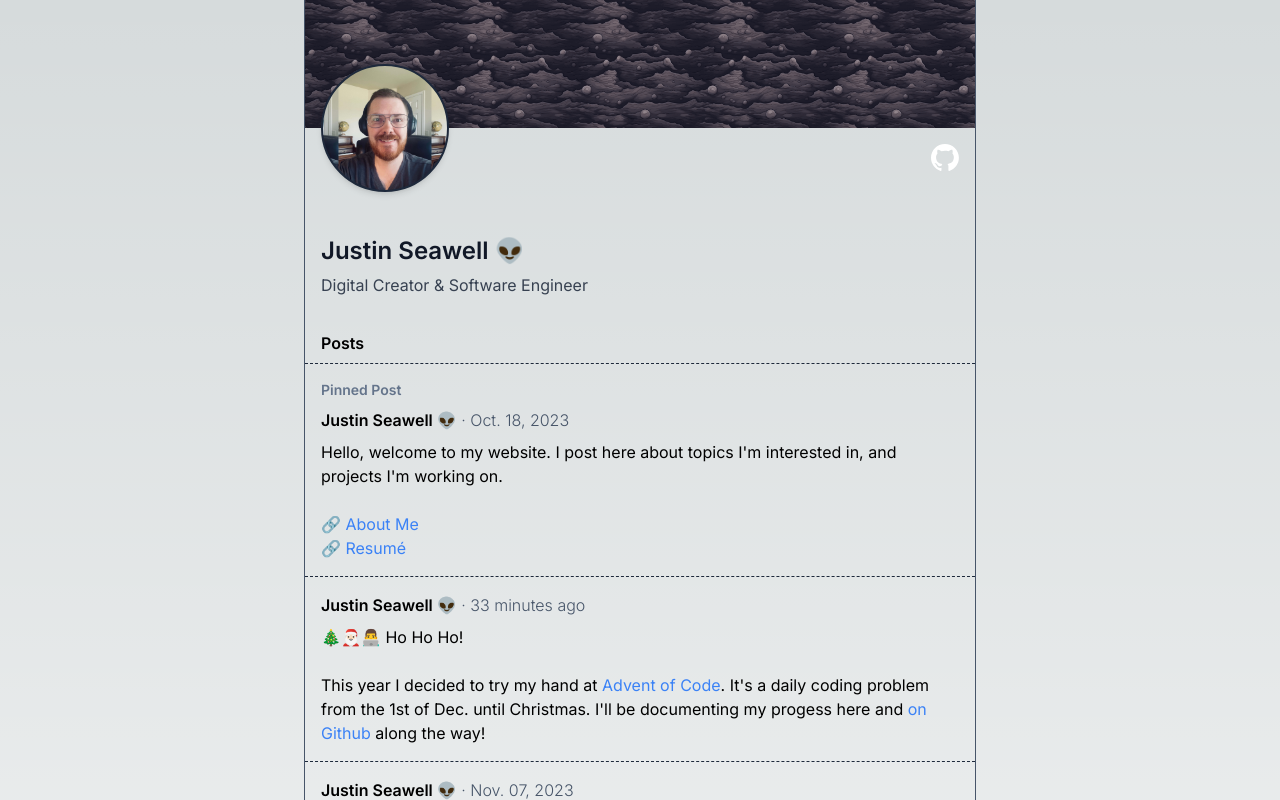
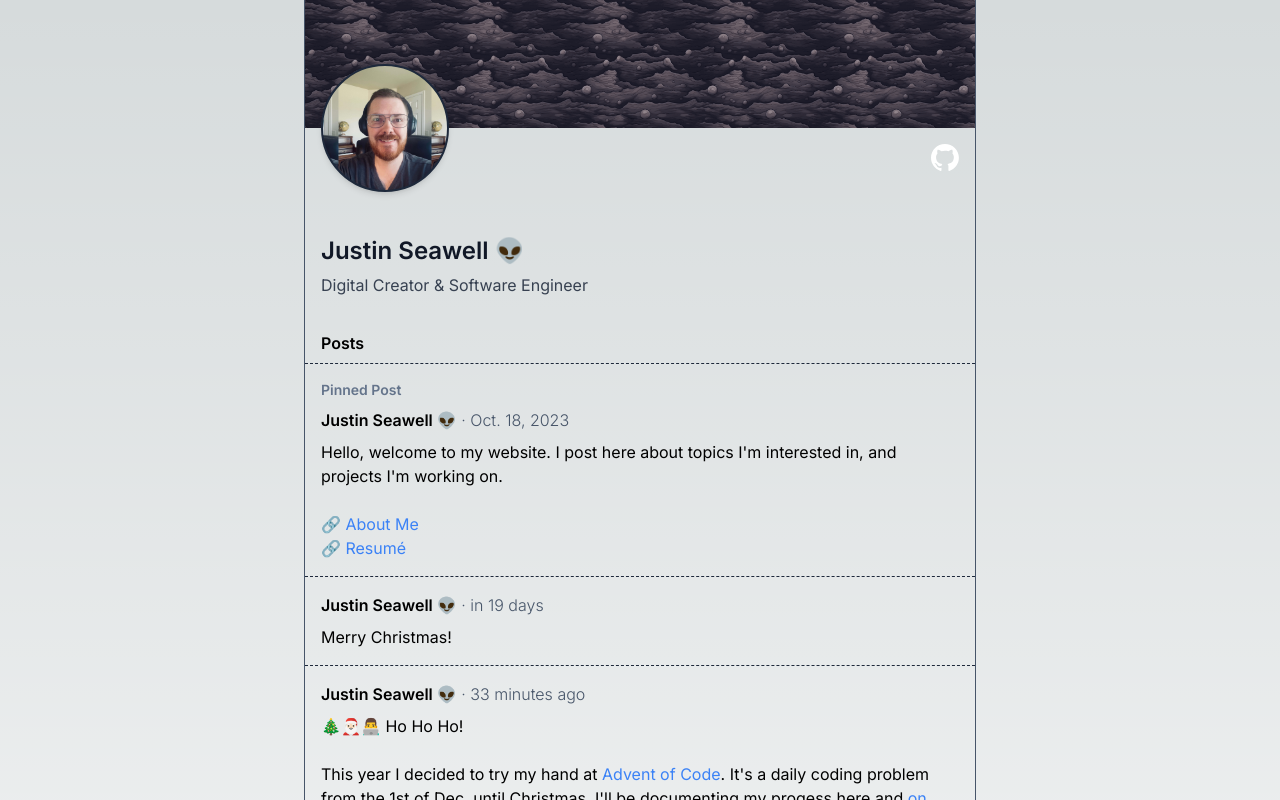
Before and after one commit to jpseawell/personal-site, a Next.js app: page / in a window 1280 px wide. Shown: the top 800 px of the page. Built offline with nearby package versions, Linux system fonts and the light colour scheme.

Commit message:
feat: add threads functionality

```diff
--- a/components/feed.tsx
+++ b/components/feed.tsx
@@ -9,12 +9,12 @@ type FeedProps = {
 export default function Feed({ posts }: FeedProps) {
   return (
     <>
-      <div className="px-4 py-2 border border-x-0 border-t-0 border-slate-800 border-dashed flex">
+      <div className="px-4 py-2">
         <div className="font-semibold">Posts</div>
       </div>
-      <div>
+      <div className="border border-x-0 border-t-0 border-slate-800 border-dashed">
         {posts.map((post) => (
-          <a key={post.id} href={`posts/${post.id}`}>
+          <a key={post.id} href={`/posts/${post.id}`}>
             <Post post={post} />
           </a>
         ))}
--- a/components/post.tsx
+++ b/components/post.tsx
@@ -11,12 +11,18 @@ type PostProps = {
 
 export function Post({ post, expanded }: PostProps) {
   return (
-    <>
-      <div className="border-b border-slate-800 border-dashed p-4">
+    <div
+      className={`border-slate-800 ${
+        post?.replyTo
+          ? "px-4 py-3 border-l border-solid ml-6"
+          : "p-4 border-t border-dashed"
+      }
+
+      ${post.replyTo && !post?.hasReplies && "mb-4"}
+      `}
+    >
       {post.pinned && (
-          <p className="text-sm mb-2 font-semibold text-slate-500">
-            Pinned Post
-          </p>
+        <p className="text-sm mb-2 font-semibold text-slate-500">Pinned Post</p>
       )}
       <p className="mb-2">
         <span className="font-semibold">{content.profileName}</span>
@@ -55,6 +61,5 @@ export function Post({ post, expanded }: PostProps) {
         </div>
       )}
     </div>
-    </>
   );
 }
--- a/data/posts.ts
+++ b/data/posts.ts
@@ -1,8 +1,12 @@
+import { POSTS_PER_PAGE } from "@/config";
+
 export interface Post {
   id: number;
   date: string;
   content: string;
   pinned?: boolean;
+  replyTo?: number;
+  hasReplies?: boolean;
   showcase?: {
     gistId?: string;
     image?: {
@@ -25,16 +29,32 @@ export const posts: Post[] = [
   },
   // Not Pinned
   {
+    id: 8,
+    replyTo: 6,
+    date: "2023-12-26T22:34:32.027Z",
+    content:
+      'I want to go back and do a full write up on <a href="https://github.com/jpseawell/aoc/blob/main/2023/5.ts" class="link" target="_blank">Day 5</a> though.',
+  },
+  {
+    id: 6,
+    replyTo: 4,
+    date: "2023-12-26T02:34:32.027Z",
+    content: "I only made it to day 12 💀",
+  },
+  {
+    id: 5,
+    date: "2023-12-25T22:34:32.027Z",
+    content: "Merry Christmas!",
+  },
+  {
     id: 4,
     date: "2023-12-05T22:34:32.027Z",
-    pinned: false,
     content:
       '🎄🎅🏻👨‍💻 Ho Ho Ho!<br /><br />This year I decided to try my hand at <a href="https://adventofcode.com/2023" target="_blank" class="link">Advent of Code</a>. It\'s a daily coding problem from the 1st of Dec. until Christmas. I\'ll be documenting my progess here and <a href="https://github.com/jpseawell/aoc/tree/main/2023" class="link" target="_blank">on Github</a> along the way!',
   },
   {
     id: 3,
     date: "2023-11-07T16:51:59.165Z",
-    pinned: false,
     content:
       "Still a bit of progress to be made on this front. Perhaps someone will create a GPT for teaching data structures.",
     showcase: {
@@ -49,7 +69,6 @@ export const posts: Post[] = [
   {
     id: 2,
     date: "2023-10-20T18:17:52.651Z",
-    pinned: false,
     content:
       "I've been listening to <a href='https://twitter.com/ThePrimeagen' target='_blank' class='link'>@ThePrimeagen</a> a lot lately and he mentioned that no one he interviewed knew how to write an async queue in JS <i>(ok I know this is TS)</i>:",
     showcase: {
@@ -57,3 +76,56 @@ export const posts: Post[] = [
     },
   },
 ];
+
+// TODO: Move this logic to another file
+function walk(post: Post, repliesTo: { [key: number]: Post }, sorted: Post[]) {
+  // Base Case:
+  if (!repliesTo[post.id]) return;
+
+  // Recursive Case:
+  post.hasReplies = true;
+  const reply = repliesTo[post.id];
+  sorted.push(reply);
+
+  walk(reply, repliesTo, sorted);
+}
+
+export function sortPosts(posts: Post[]) {
+  const repliesTo: { [key: number]: Post } = {};
+
+  const sorted: Post[] = [];
+  for (const post of posts) {
+    if (post.replyTo) {
+      repliesTo[post.replyTo] = post;
+      continue;
+    }
+
+    sorted.push(post);
+    walk(post, repliesTo, sorted);
+  }
+
+  return sorted;
+}
+
+export function filterPosts(posts: Post[], limitPerPage: number): Post[] {
+  const filtered = [];
+  let counter = 0;
+
+  for (const p of posts) {
+    if (counter > limitPerPage && !p.replyTo) break;
+    counter++;
+    filtered.push(p);
+  }
+
+  return filtered;
+}
+
+export function getPosts(page: number = 1): Post[] {
+  const allPosts = [...posts];
+  const start = page === 1 ? 0 : (page - 1) * POSTS_PER_PAGE + 1;
+  const end = page * POSTS_PER_PAGE;
+  const buffer = end + POSTS_PER_PAGE;
+  const sorted = sortPosts(allPosts.slice(start, buffer)); // move replies under primary posts
+  const filtered = filterPosts(sorted, POSTS_PER_PAGE);
+  return filtered;
+}
--- a/pages/feed/[page].tsx
+++ b/pages/feed/[page].tsx
@@ -3,7 +3,13 @@ import Layout from "@/components/layout";
 import Paginate from "@/components/paginate";
 import Profile from "@/components/profile";
 import { POSTS_PER_PAGE } from "@/config";
-import { Post as PostType, posts } from "@/data/posts";
+import {
+  Post as PostType,
+  filterPosts,
+  getPosts,
+  posts,
+  sortPosts,
+} from "@/data/posts";
 import { GetStaticPaths, GetStaticProps, InferGetStaticPropsType } from "next";
 
 interface FeedPageProps {
@@ -33,14 +39,11 @@ export const getStaticProps = (({ params }) => {
     throw new Error("provided page param is not a string");
 
   const pageNum = parseInt(page);
-  const start = (pageNum - 1) * POSTS_PER_PAGE;
-  const end = pageNum * POSTS_PER_PAGE;
-
   const totalPages = Math.ceil(posts.length / POSTS_PER_PAGE);
   const isFirst = pageNum === 1;
   const isLast = pageNum === totalPages;
-
-  return { props: { posts: posts.slice(start, end), page, isFirst, isLast } };
+  const postsForPage = getPosts(pageNum);
+  return { props: { posts: postsForPage, page, isFirst, isLast } };
 }) satisfies GetStaticProps<FeedPageProps>;
 
 export default function FeedPage({
--- a/pages/index.tsx
+++ b/pages/index.tsx
@@ -3,7 +3,13 @@ import Layout from "@/components/layout";
 import Paginate from "@/components/paginate";
 import Profile from "@/components/profile";
 import { POSTS_PER_PAGE } from "@/config";
-import { Post as PostType, posts } from "@/data/posts";
+import {
+  Post as PostType,
+  filterPosts,
+  getPosts,
+  posts,
+  sortPosts,
+} from "@/data/posts";
 import { GetStaticProps, InferGetStaticPropsType } from "next";
 
 interface HomePageProps {
@@ -12,11 +18,12 @@ interface HomePageProps {
 }
 
 export const getStaticProps = (() => {
+  const pageNum = 1; // Home page is always the first page
   const totalPages = Math.ceil(posts.length / POSTS_PER_PAGE);
-  const curr = 1; // Home page is always the first page
-  const isLast = curr === totalPages;
+  const isLast = pageNum === totalPages;
+  const postsForPage = getPosts(pageNum);
 
-  return { props: { posts: posts.slice(0, POSTS_PER_PAGE), isLast } };
+  return { props: { posts: postsForPage, isLast } };
 }) satisfies GetStaticProps<HomePageProps>;
 
 export default function Home({
```
Lines whose indentation alone changed are shown as unchanged.
